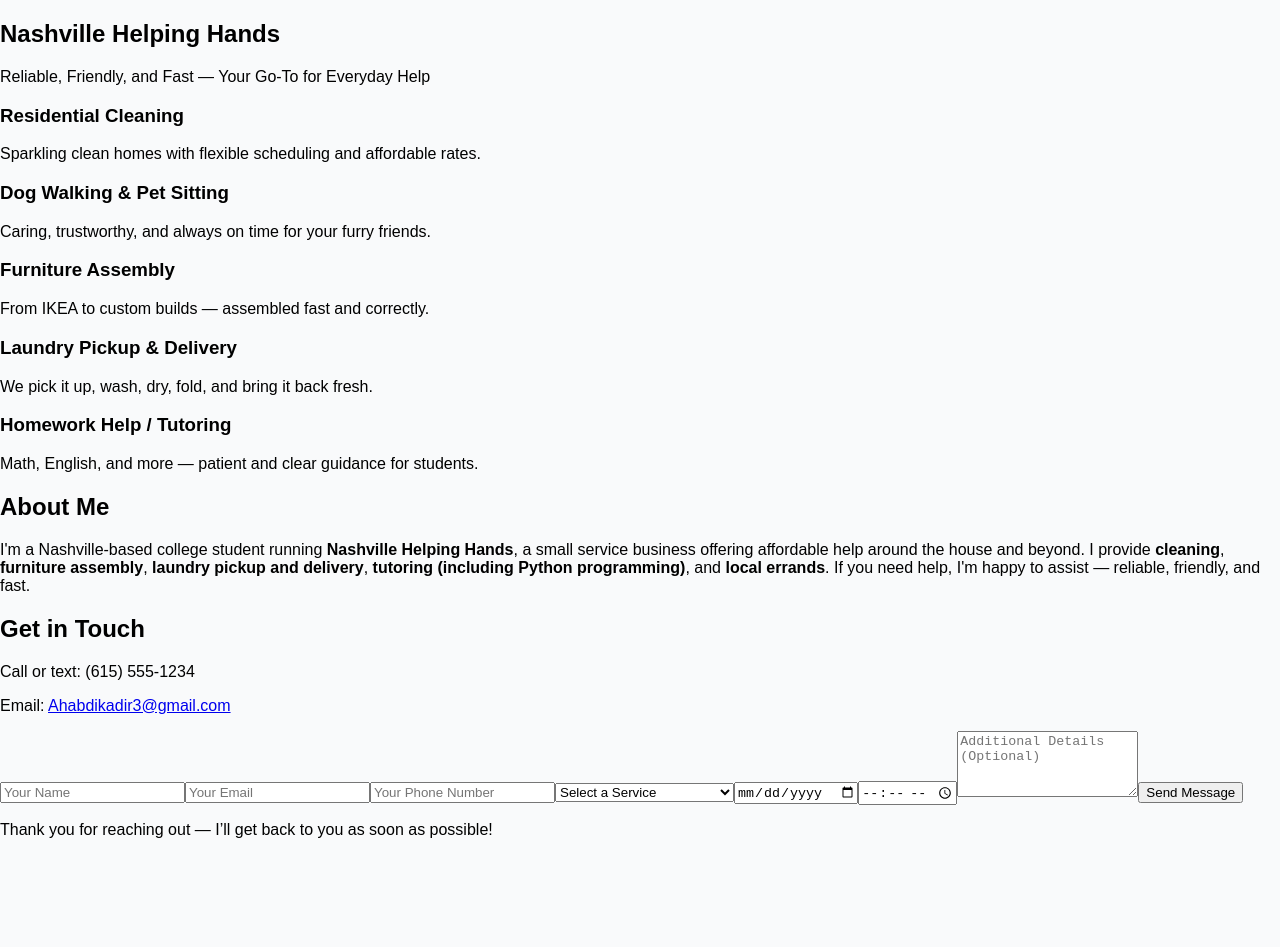
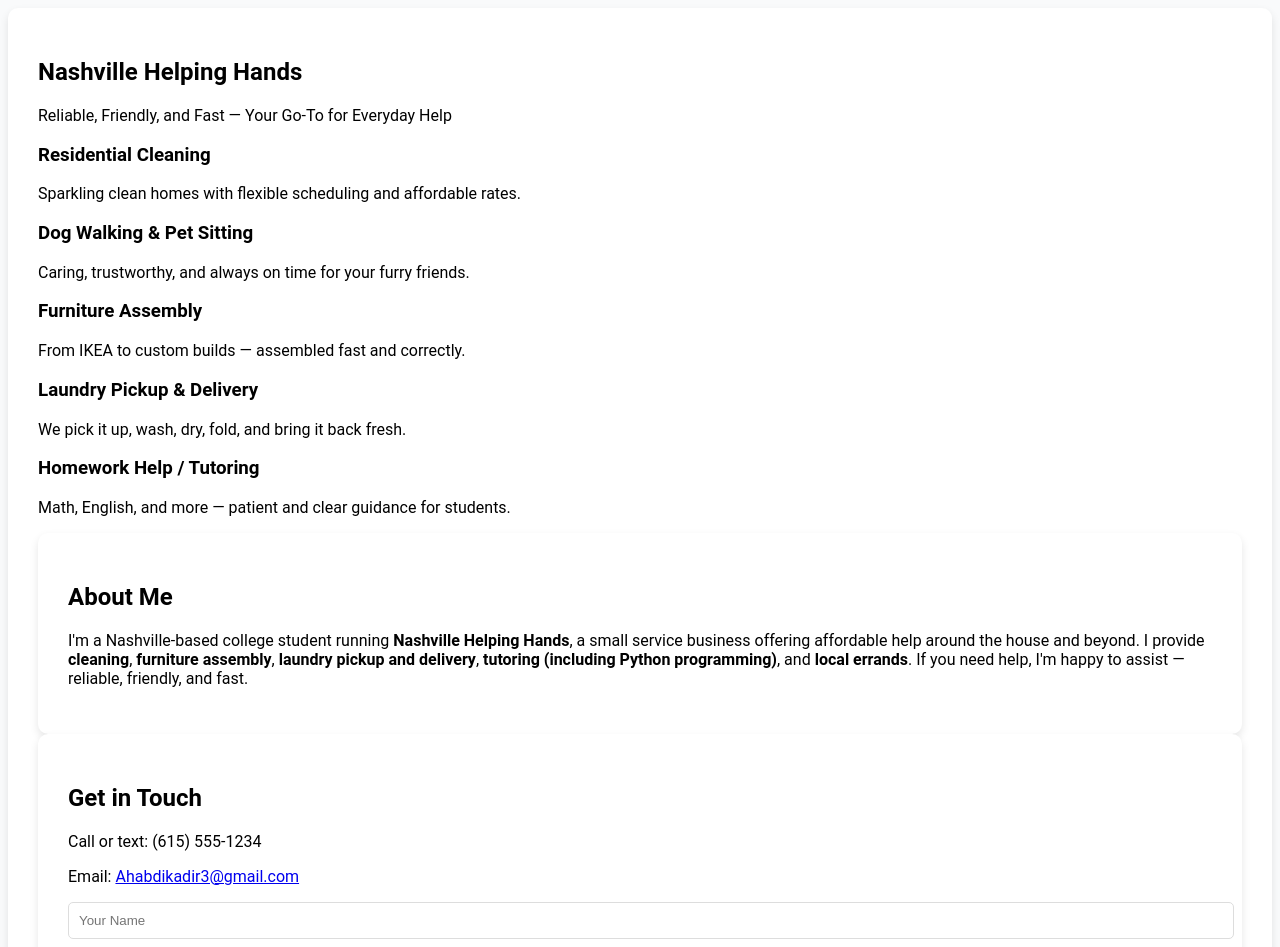
Before and after one commit to Ahmeda002/Nashville_helping_hand, a React (Create React App) app: page / in a window 1280 px wide. Shown: the top 947 px of the page. Before the commit the page ends 855 px from the top, so only its background shows below. Built offline with nearby package versions, Linux system fonts and the light colour scheme.

Commit message:
Update index.css

```diff
--- a/src/index.css
+++ b/src/index.css
@@ -1,6 +1,55 @@
+/* index.css */
 
+/* Body */
 body {
-  margin: 0;
-  font-family: sans-serif;
+  font-family: 'Roboto', sans-serif;
   background-color: #f9fafb;
 }
+
+/* Section styling */
+section {
+  padding: 30px;
+  background-color: white;
+  border-radius: 10px;
+  box-shadow: 0 4px 8px rgba(0, 0, 0, 0.1);
+}
+
+/* Buttons */
+button {
+  background-color: #4CAF50;
+  color: white;
+  padding: 10px 15px;
+  font-size: 16px;
+  border-radius: 5px;
+  transition: background-color 0.3s;
+}
+
+button:hover {
+  background-color: #45a049;
+}
+
+/* Form fields */
+input, textarea, select {
+  width: 100%;
+  padding: 10px;
+  border-radius: 5px;
+  border: 1px solid #ddd;
+  margin-bottom: 10px;
+  transition: border 0.3s;
+}
+
+input:focus, textarea:focus, select:focus {
+  border: 1px solid #4CAF50;
+}
+
+/* Service cards */
+.service-card {
+  background-color: #f0f0f0;
+  padding: 20px;
+  border-radius: 10px;
+  box-shadow: 0 4px 8px rgba(0, 0, 0, 0.1);
+}
+
+.service-card img {
+  border-radius: 10px;
+}
```
